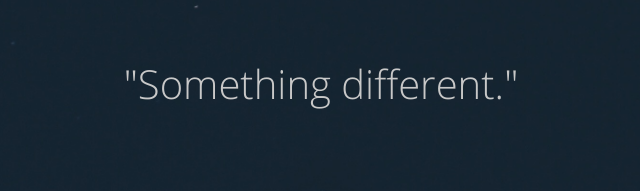
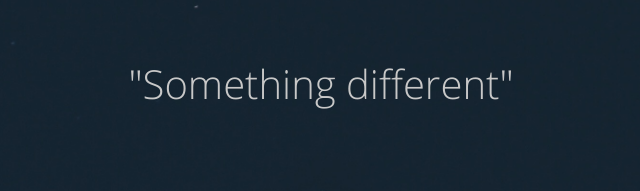
Before and after one commit to vasudhakannan/vasudhakannan.github.io, a plain HTML site: page index.html in a window 1280 px wide. Shown: the part 424-615 px from the top of the page, 319-959 px from the left. Drawn offline with Linux system fonts and the light colour scheme.

Commit message:
Pushing to master

```diff
--- a/index.html
+++ b/index.html
@@ -8,7 +8,7 @@
 <body>
       <div class="landing-page-container">
             <div class="landing-page-title">VASUDHA KANNAN</div>
-            <div class="landing-page-subtitle">"Something different."</div>
+            <div class="landing-page-subtitle">"Something different"</div>
       </div>
 </body>
 <script src="scripts/jquery.min.js"></script>
```
